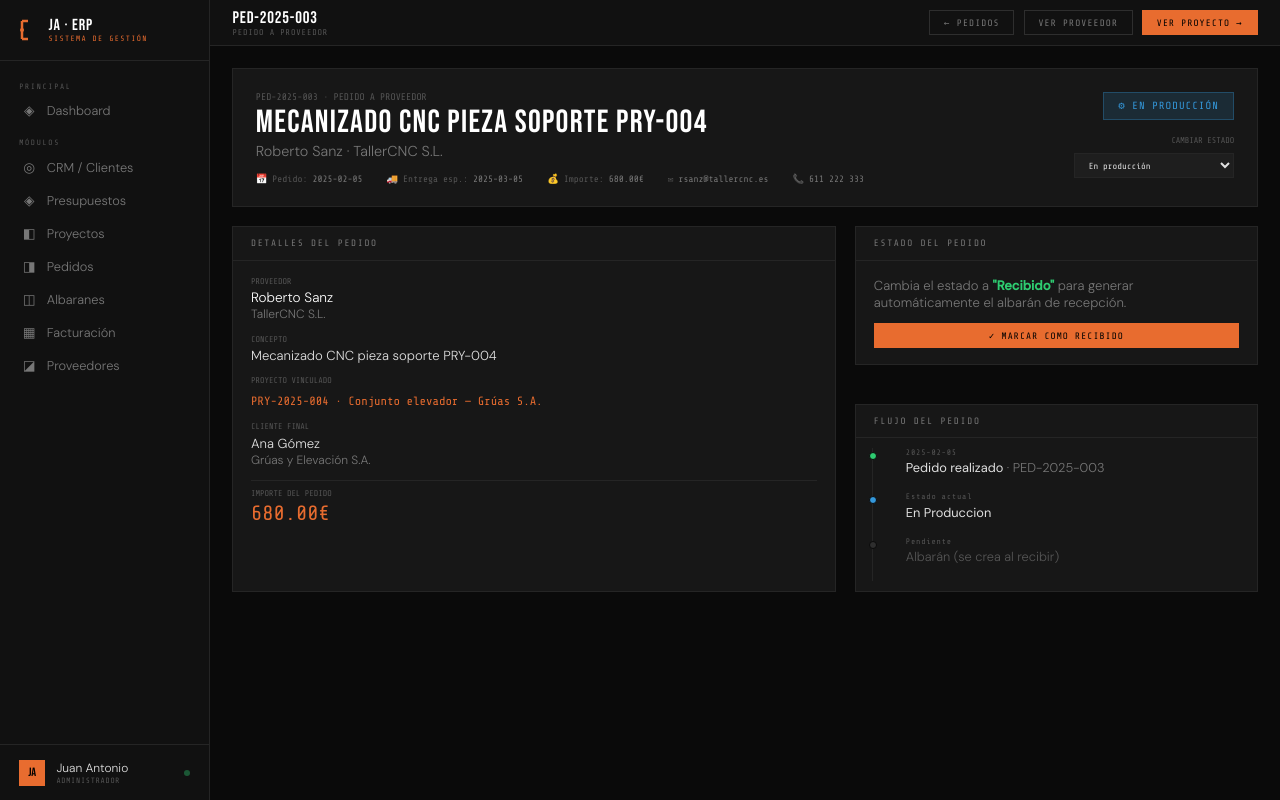
After one commit to jazaragozan-rgb/erpja, a Flask app: page /pedido/1/detalle in a window 1280 px wide. The commit adds this page. Run offline with Flask 3, Linux system fonts and the light colour scheme; data comes from the database, SQL or seed files in the repository; both versions use the stored data as it was after the commit.

Commit message:
listado pedido ok

```diff
--- a/app.py
+++ b/app.py
@@ -720,6 +720,54 @@ def pedido_estado(id):
     conn.close()
     return jsonify({'ok':True})
 
+# ── PEDIDOS A PROVEEDORES ─────────────────────────────────────────────────────
+@app.route('/pedidos')
+def pedidos_listado():
+    conn = get_db()
+    pedidos = conn.execute('''SELECT pp.*,
+        pv.nombre as proveedor_nombre, pv.empresa as proveedor_empresa,
+        p.referencia as proyecto_ref, p.nombre as proyecto_nombre,
+        c.nombre as cliente_nombre, c.empresa as cliente_empresa,
+        a.id as albaran_id, a.numero as albaran_numero
+        FROM pedidos_proveedor pp
+        JOIN proveedores pv ON pv.id = pp.proveedor_id
+        LEFT JOIN proyectos p ON p.id = pp.proyecto_id
+        LEFT JOIN clientes c ON c.id = p.cliente_id
+        LEFT JOIN albaranes a ON a.pedido_id = pp.id
+        ORDER BY pp.fecha_pedido DESC''').fetchall()
+    stats = {
+        'total': conn.execute("SELECT COUNT(*) FROM pedidos_proveedor").fetchone()[0],
+        'pendientes': conn.execute("SELECT COUNT(*) FROM pedidos_proveedor WHERE estado='pendiente'").fetchone()[0],
+        'en_produccion': conn.execute("SELECT COUNT(*) FROM pedidos_proveedor WHERE estado='en_produccion'").fetchone()[0],
+        'en_transito': conn.execute("SELECT COUNT(*) FROM pedidos_proveedor WHERE estado='en_transito'").fetchone()[0],
+        'recibidos': conn.execute("SELECT COUNT(*) FROM pedidos_proveedor WHERE estado='recibido'").fetchone()[0],
+        'importe_pendiente': conn.execute("SELECT COALESCE(SUM(importe),0) FROM pedidos_proveedor WHERE estado NOT IN ('recibido','cancelado')").fetchone()[0],
+    }
+    proveedores = conn.execute("SELECT DISTINCT nombre FROM proveedores ORDER BY nombre").fetchall()
+    clientes = conn.execute("SELECT DISTINCT nombre FROM clientes ORDER BY nombre").fetchall()
+    proyectos = conn.execute("SELECT DISTINCT referencia FROM proyectos ORDER BY referencia DESC").fetchall()
+    conn.close()
+    return render_template('pedidos.html', pedidos=pedidos, stats=stats,
+                         proveedores=proveedores, clientes=clientes, proyectos=proyectos)
+
+@app.route('/pedido/<int:id>/detalle')
+def pedido_detalle_view(id):
+    conn = get_db()
+    pedido = conn.execute('''SELECT pp.*,
+        pv.nombre as proveedor_nombre, pv.empresa as proveedor_empresa,
+        pv.email as proveedor_email, pv.telefono as proveedor_telefono,
+        p.referencia as proyecto_ref, p.nombre as proyecto_nombre, p.cliente_id,
+        c.nombre as cliente_nombre, c.empresa as cliente_empresa,
+        a.id as albaran_id, a.numero as albaran_numero, a.fecha_recepcion as albaran_fecha
+        FROM pedidos_proveedor pp
+        JOIN proveedores pv ON pv.id = pp.proveedor_id
+        LEFT JOIN proyectos p ON p.id = pp.proyecto_id
+        LEFT JOIN clientes c ON c.id = p.cliente_id
+        LEFT JOIN albaranes a ON a.pedido_id = pp.id
+        WHERE pp.id=?''',(id,)).fetchone()
+    conn.close()
+    return render_template('pedido_detalle.html', pedido=pedido)
+
 # ── ALBARANES ─────────────────────────────────────────────────────────────────
 @app.route('/albaranes')
 def albaranes():
--- a/templates/base.html
+++ b/templates/base.html
@@ -122,7 +122,7 @@
     </svg>
     <div><div class="sb-logo-name">JA · ERP</div><div class="sb-logo-sub">Sistema de gestión</div></div>
   </div>
-  <nav class="sb-nav">
+<nav class="sb-nav">
     <div class="sb-group">Principal</div>
     <a href="/dashboard" class="sb-item {{ 'active' if request.path=='/dashboard' or request.path=='/' else '' }}">
       <span class="sb-icon">◈</span> Dashboard
@@ -136,6 +136,9 @@
     </a>
     <a href="/proyectos" class="sb-item {{ 'active' if 'proyect' in request.path else '' }}">
       <span class="sb-icon">◧</span> Proyectos
+    </a>
+    <a href="/pedidos" class="sb-item {{ 'active' if 'pedidos' in request.path and 'proveedor' not in request.path else '' }}">
+      <span class="sb-icon">◨</span> Pedidos
     </a>
     <a href="/albaranes" class="sb-item {{ 'active' if 'albaran' in request.path else '' }}">
       <span class="sb-icon">◫</span> Albaranes
--- /dev/null
+++ b/templates/pedido_detalle.html
@@ -0,0 +1,188 @@
+{% extends "base.html" %}
+{% block title %}· {{ pedido.numero }}{% endblock %}
+{% block topbar %}
+<div><div class="topbar-title">{{ pedido.numero }}</div><div class="topbar-sub">Pedido a proveedor</div></div>
+<div class="topbar-right">
+  <a href="/pedidos" class="btn">← Pedidos</a>
+  <a href="/proveedor/{{ pedido.proveedor_id }}" class="btn">Ver proveedor</a>
+  {% if pedido.proyecto_id %}
+  <a href="/proyecto/{{ pedido.proyecto_id }}" class="btn btn-primary">Ver proyecto →</a>
+  {% endif %}
+</div>
+{% endblock %}
+{% block content %}
+
+<div class="detail-header">
+  <div>
+    <div style="font-family:var(--mono);font-size:.6rem;color:var(--muted);margin-bottom:.3rem">{{ pedido.numero }} · PEDIDO A PROVEEDOR</div>
+    <div class="detail-name">{{ pedido.concepto }}</div>
+    <div class="detail-company">{{ pedido.proveedor_nombre }} · {{ pedido.proveedor_empresa or '' }}</div>
+    <div class="detail-meta">
+      <div class="detail-meta-item">📅 Pedido: <span>{{ pedido.fecha_pedido }}</span></div>
+      <div class="detail-meta-item">🚚 Entrega esp.: <span>{{ pedido.fecha_entrega_esperada or '—' }}</span></div>
+      <div class="detail-meta-item">💰 Importe: <span>{{ "%.2f"|format(pedido.importe) }}€</span></div>
+      {% if pedido.proveedor_email %}<div class="detail-meta-item">✉ <span>{{ pedido.proveedor_email }}</span></div>{% endif %}
+      {% if pedido.proveedor_telefono %}<div class="detail-meta-item">📞 <span>{{ pedido.proveedor_telefono }}</span></div>{% endif %}
+    </div>
+  </div>
+  <div style="text-align:right">
+    <div style="margin-bottom:1rem">
+      {% if pedido.estado == 'pendiente' %}<span class="badge badge-muted" style="font-size:.65rem;padding:.4rem .9rem">⏳ PENDIENTE</span>
+      {% elif pedido.estado == 'en_produccion' %}<span class="badge badge-blue" style="font-size:.65rem;padding:.4rem .9rem">⚙ EN PRODUCCIÓN</span>
+      {% elif pedido.estado == 'en_transito' %}<span class="badge badge-yellow" style="font-size:.65rem;padding:.4rem .9rem">🚚 EN TRÁNSITO</span>
+      {% elif pedido.estado == 'recibido' %}<span class="badge badge-green" style="font-size:.65rem;padding:.4rem .9rem">✓ RECIBIDO</span>
+      {% elif pedido.estado == 'cancelado' %}<span class="badge badge-red" style="font-size:.65rem;padding:.4rem .9rem">✗ CANCELADO</span>
+      {% endif %}
+    </div>
+    {% if pedido.estado != 'recibido' and pedido.estado != 'cancelado' %}
+    <div>
+      <div style="font-family:var(--mono);font-size:.52rem;color:var(--muted);margin-bottom:.5rem;text-transform:uppercase">Cambiar estado</div>
+      <select id="estado-sel" onchange="cambiarEstado()" style="background:var(--card);border:1px solid var(--border);color:var(--text);font-family:var(--mono);font-size:.55rem;padding:.35rem .6rem;outline:none;width:160px">
+        <option value="pendiente" {% if pedido.estado=='pendiente' %}selected{% endif %}>Pendiente</option>
+        <option value="en_produccion" {% if pedido.estado=='en_produccion' %}selected{% endif %}>En producción</option>
+        <option value="en_transito" {% if pedido.estado=='en_transito' %}selected{% endif %}>En tránsito</option>
+        <option value="recibido" {% if pedido.estado=='recibido' %}selected{% endif %}>Recibido ✓</option>
+        <option value="cancelado" {% if pedido.estado=='cancelado' %}selected{% endif %}>Cancelado</option>
+      </select>
+    </div>
+    {% endif %}
+  </div>
+</div>
+
+{% if pedido.notas %}
+<div class="panel" style="margin-bottom:1.2rem">
+  <div class="panel-body" style="display:flex;gap:.8rem">
+    <span style="color:var(--accent)">📌</span>
+    <span style="font-size:.82rem;color:var(--muted2)">{{ pedido.notas }}</span>
+  </div>
+</div>
+{% endif %}
+
+<div class="grid-60-40">
+  <!-- INFORMACIÓN DEL PEDIDO -->
+  <div class="panel">
+    <div class="panel-header"><span class="panel-title">Detalles del pedido</span></div>
+    <div class="panel-body">
+      <div style="display:flex;flex-direction:column;gap:.8rem">
+        <div>
+          <div style="font-family:var(--mono);font-size:.52rem;color:var(--muted);text-transform:uppercase;margin-bottom:.2rem">Proveedor</div>
+          <div style="font-size:.85rem;color:#fff">{{ pedido.proveedor_nombre }}</div>
+          {% if pedido.proveedor_empresa %}<div style="font-size:.75rem;color:var(--muted2)">{{ pedido.proveedor_empresa }}</div>{% endif %}
+        </div>
+        <div>
+          <div style="font-family:var(--mono);font-size:.52rem;color:var(--muted);text-transform:uppercase;margin-bottom:.2rem">Concepto</div>
+          <div style="font-size:.82rem;color:var(--text)">{{ pedido.concepto }}</div>
+        </div>
+        {% if pedido.proyecto_ref %}
+        <div>
+          <div style="font-family:var(--mono);font-size:.52rem;color:var(--muted);text-transform:uppercase;margin-bottom:.2rem">Proyecto vinculado</div>
+          <a href="/proyecto/{{ pedido.proyecto_id }}" style="font-family:var(--mono);font-size:.75rem;color:var(--accent);text-decoration:none">
+            {{ pedido.proyecto_ref }} · {{ pedido.proyecto_nombre }}
+          </a>
+        </div>
+        <div>
+          <div style="font-family:var(--mono);font-size:.52rem;color:var(--muted);text-transform:uppercase;margin-bottom:.2rem">Cliente final</div>
+          <div style="font-size:.82rem;color:var(--text)">{{ pedido.cliente_nombre }}</div>
+          {% if pedido.cliente_empresa %}<div style="font-size:.75rem;color:var(--muted2)">{{ pedido.cliente_empresa }}</div>{% endif %}
+        </div>
+        {% endif %}
+        <div style="padding-top:.5rem;border-top:1px solid var(--border)">
+          <div style="font-family:var(--mono);font-size:.52rem;color:var(--muted);text-transform:uppercase;margin-bottom:.2rem">Importe del pedido</div>
+          <div style="font-family:var(--mono);font-size:1.3rem;color:var(--accent)">{{ "%.2f"|format(pedido.importe) }}€</div>
+        </div>
+      </div>
+    </div>
+  </div>
+
+  <!-- ALBARÁN / FLUJO -->
+  <div style="display:flex;flex-direction:column;gap:1.2rem">
+    {% if pedido.albaran_numero %}
+    <div class="panel">
+      <div class="panel-header"><span class="panel-title">Albarán generado</span></div>
+      <div class="panel-body">
+        <div style="background:rgba(46,204,113,.08);padding:.8rem;border-left:2px solid var(--green);margin-bottom:.8rem">
+          <div style="font-family:var(--mono);font-size:.6rem;color:var(--green);margin-bottom:.3rem">✓ PEDIDO RECIBIDO</div>
+          <div style="font-size:.82rem;color:var(--text)">Se ha generado el albarán de recepción:</div>
+        </div>
+        <a href="/albaran/{{ pedido.albaran_id }}" style="text-decoration:none;display:block;background:var(--card);padding:.8rem;border:1px solid var(--border);transition:border-color .15s" onmouseover="this.style.borderColor='var(--accent)'" onmouseout="this.style.borderColor='var(--border)'">
+          <div style="font-family:var(--mono);font-size:.62rem;color:var(--accent);margin-bottom:.3rem">{{ pedido.albaran_numero }}</div>
+          <div style="font-size:.85rem;color:#fff">Fecha recepción: {{ pedido.albaran_fecha }}</div>
+          <div style="margin-top:.5rem">
+            <span class="btn btn-sm">Ver albarán →</span>
+          </div>
+        </a>
+      </div>
+    </div>
+    {% else %}
+    <div class="panel">
+      <div class="panel-header"><span class="panel-title">Estado del pedido</span></div>
+      <div class="panel-body">
+        <p style="font-size:.82rem;color:var(--muted2);margin-bottom:.8rem">
+          Cambia el estado a <strong style="color:var(--green)">"Recibido"</strong> para generar automáticamente el albarán de recepción.
+        </p>
+        {% if pedido.estado != 'cancelado' %}
+        <button class="btn btn-primary" style="width:100%" onclick="marcarRecibido()">✓ Marcar como recibido</button>
+        {% endif %}
+      </div>
+    </div>
+    {% endif %}
+
+    <!-- FLUJO -->
+    <div class="panel">
+      <div class="panel-header"><span class="panel-title">Flujo del pedido</span></div>
+      <div class="panel-body" style="padding:.6rem 1rem">
+        <div class="timeline">
+          <div class="tl-item">
+            <div class="tl-dot green"></div>
+            <div class="tl-date">{{ pedido.fecha_pedido }}</div>
+            <div class="tl-text"><strong>Pedido realizado</strong> · {{ pedido.numero }}</div>
+          </div>
+          {% if pedido.estado in ['en_produccion', 'en_transito', 'recibido'] %}
+          <div class="tl-item">
+            <div class="tl-dot {% if pedido.estado == 'recibido' %}green{% else %}blue{% endif %}"></div>
+            <div class="tl-date">Estado actual</div>
+            <div class="tl-text"><strong>{{ pedido.estado|replace('_',' ')|title }}</strong></div>
+          </div>
+          {% endif %}
+          {% if pedido.albaran_numero %}
+          <div class="tl-item">
+            <div class="tl-dot green"></div>
+            <div class="tl-date">{{ pedido.albaran_fecha }}</div>
+            <div class="tl-text"><strong>Albarán generado</strong> → {{ pedido.albaran_numero }}</div>
+          </div>
+          {% else %}
+          <div class="tl-item">
+            <div class="tl-dot muted"></div>
+            <div class="tl-date">Pendiente</div>
+            <div class="tl-text" style="color:var(--muted)">Albarán (se crea al recibir)</div>
+          </div>
+          {% endif %}
+        </div>
+      </div>
+    </div>
+  </div>
+</div>
+
+<script>
+function cambiarEstado() {
+  const estado = document.getElementById('estado-sel').value;
+  fetch('/pedido/{{ pedido.id }}/estado', {
+    method:'POST', headers:{'Content-Type':'application/json'},
+    body: JSON.stringify({estado: estado})
+  }).then(() => {
+    if (estado === 'recibido') {
+      alert('Pedido marcado como recibido. Se ha creado el albarán automáticamente.');
+      location.reload();
+    } else {
+      location.reload();
+    }
+  });
+}
+function marcarRecibido() {
+  if (confirm('¿Marcar este pedido como recibido? Se creará un albarán automáticamente.')) {
+    document.getElementById('estado-sel').value = 'recibido';
+    cambiarEstado();
+  }
+}
+</script>
+{% endblock %}
```
Also changed, not shown: templates/pedidos.html (added, +166 -0 lines), crm.db.
